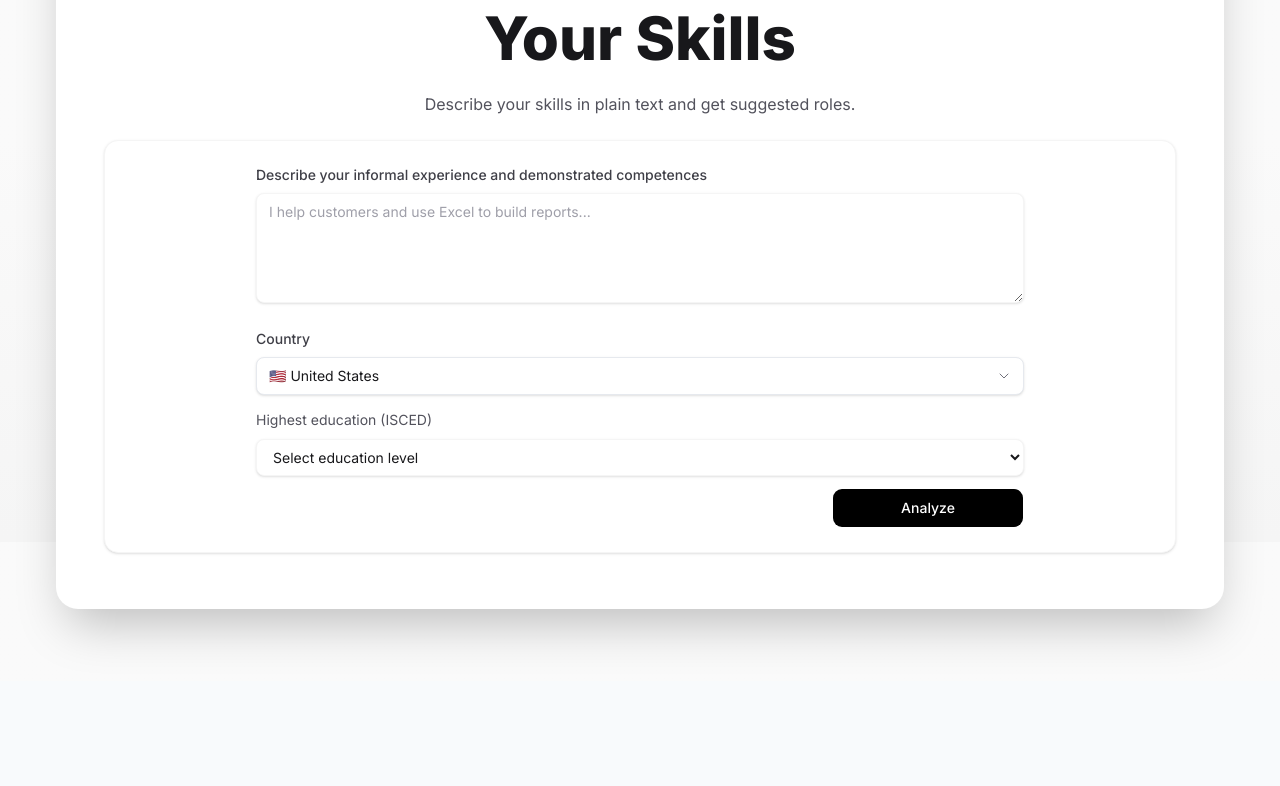
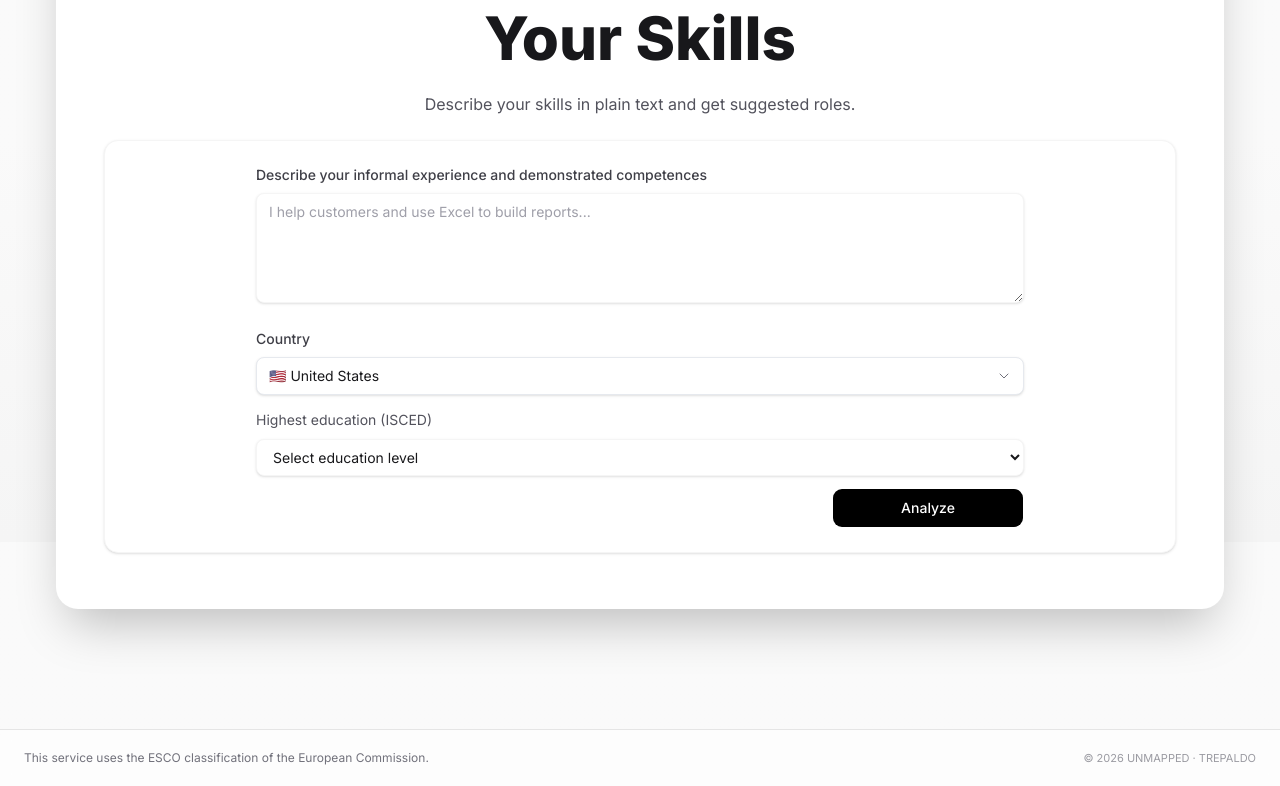
Before and after one commit to oscarvasquez28/World-Bank-Youth-Summit, a Next.js app in the folder apps/web/: page / in a window 1280 px wide. Shown: the part 258-1044 px from the top of the page. Before the commit the page ends 939 px from the top, so only its background shows below. Built offline with nearby package versions, Linux system fonts and the light colour scheme; no server answers.

Commit message:
feat: add footer component with ESCO attribution and copyright notice

```diff
--- a/apps/web/app/layout.tsx
+++ b/apps/web/app/layout.tsx
@@ -3,6 +3,7 @@ import { Inter, JetBrains_Mono } from "next/font/google";
 import "./globals.css";
 import PageTransition from "@/components/PageTransition";
 import Navbar from "@/components/Navbar";
+import Footer from "@/components/Footer";
 import { Toaster } from 'sonner';
 import { I18nProvider } from '@/lib/i18n';
 import { headers } from 'next/headers';
@@ -60,8 +61,9 @@ export default async function RootLayout({ children }: Readonly<{ children: Reac
         <I18nProvider initialLocale={localeCookie}>
           <Navbar />
           <PageTransition>
-            <div className="mx-auto w-full max-w-7xl px-6">{children}</div>
+            <div className="mx-auto w-full max-w-7xl px-6 flex-1">{children}</div>
           </PageTransition>
+          <Footer />
         </I18nProvider>
         {/* development debug panel removed */}
         <Toaster richColors position="top-center" />
--- /dev/null
+++ b/apps/web/components/Footer.tsx
@@ -0,0 +1,23 @@
+"use client";
+
+import React, { useEffect, useState } from "react";
+import { useI18n } from "@/lib/i18n";
+
+export default function Footer() {
+  const { t } = useI18n();
+  const [mounted, setMounted] = useState(false);
+  useEffect(() => setMounted(true), []);
+
+  return (
+    <footer className="mt-12 w-full border-t border-neutral-200 bg-white/60 backdrop-blur-sm dark:border-neutral-800 dark:bg-black/40">
+      <div className="mx-auto flex max-w-7xl flex-col items-center gap-1 px-6 py-5 text-center text-xs text-zinc-500 dark:text-zinc-400 sm:flex-row sm:justify-between sm:text-left">
+        <p>
+          {mounted
+            ? t("footer.esco_attribution")
+            : "This service uses the ESCO classification of the European Commission."}
+        </p>
+        <p className="text-[11px] opacity-70">© {new Date().getFullYear()} UNMAPPED · TREPALDO</p>
+      </div>
+    </footer>
+  );
+}
--- a/apps/web/locales/en.json
+++ b/apps/web/locales/en.json
@@ -55,6 +55,7 @@
     ,"results.sector_growth": "Sector growth"
     ,"results.wage_signal": "Wage signal"
     ,"results.no_data": "No data"
+    ,"footer.esco_attribution": "This service uses the ESCO classification of the European Commission."
   ,"badge.issued_to": "Issued to"
   ,"badge.issued_on": "Issued on"
   ,"badge.uid": "Credential ID"
--- a/apps/web/locales/es.json
+++ b/apps/web/locales/es.json
@@ -56,6 +56,7 @@
   ,"results.sector_growth": "Crecimiento del sector"
   ,"results.wage_signal": "Salario estimado"
   ,"results.no_data": "Sin datos"
+  ,"footer.esco_attribution": "Este servicio utiliza la clasificación ESCO de la Comisión Europea."
   ,"badge.issued_to": "Emitido a"
   ,"badge.issued_on": "Emitido el"
   ,"badge.uid": "ID de credencial"
```
